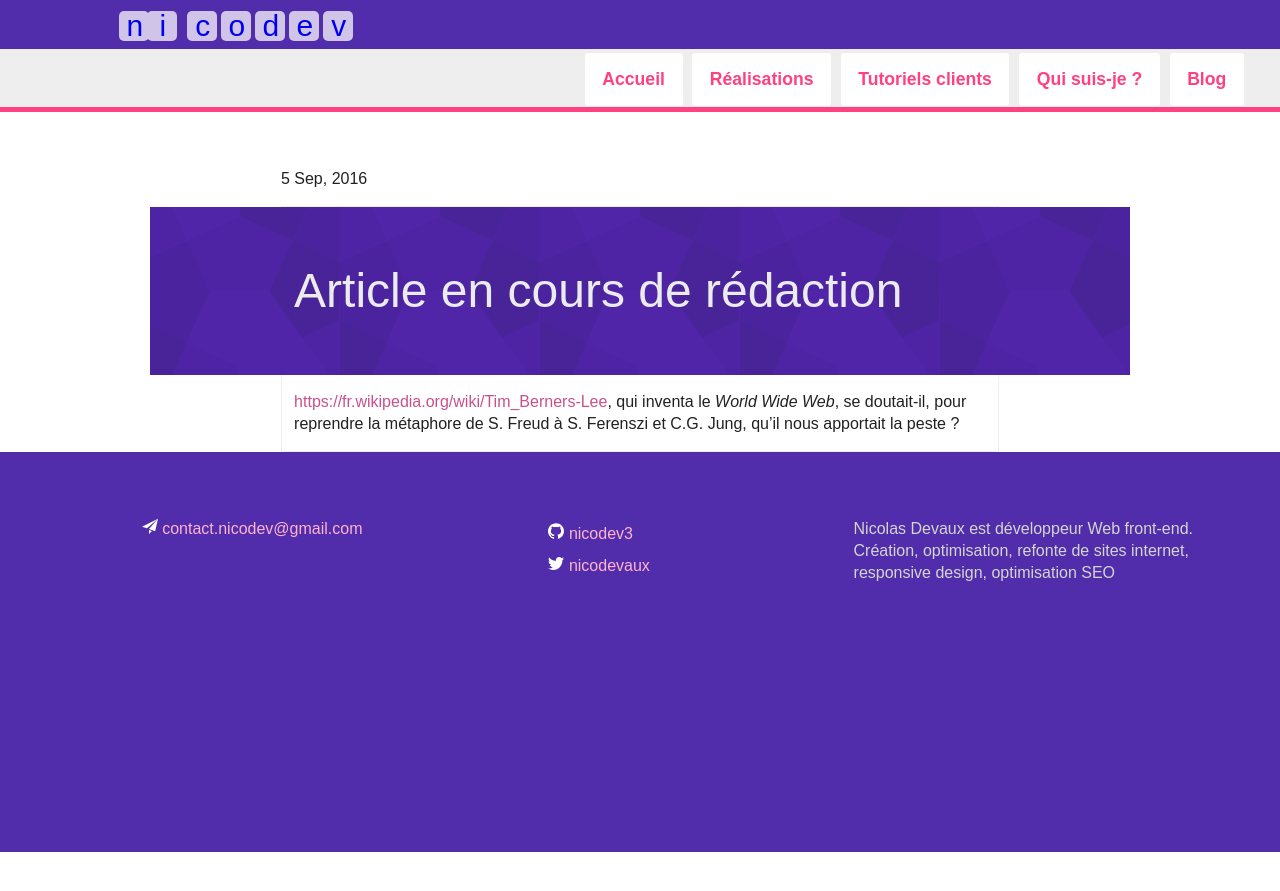
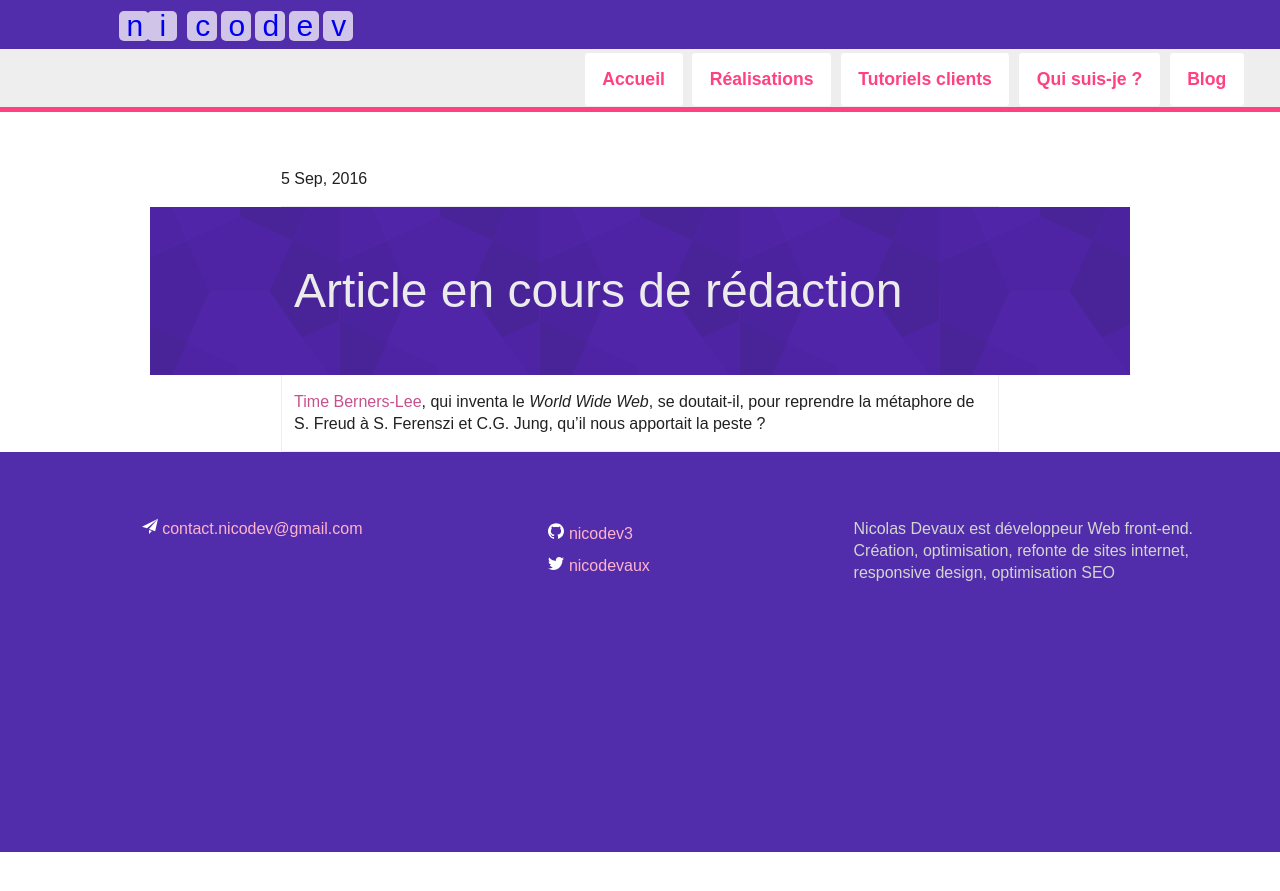
Before and after one commit to nicodev3/nicodev3.github.io, a Jekyll site: the page built from _posts/2016-09-05-site-internet-psychologues.md, in a window 1280 px wide. Shown: the top 891 px of the page. Built offline with Jekyll 4.4.1, drawn with Linux system fonts in a browser that asks for light colours; nearby versions of some CDN libraries; comment, search, counter and statistics services are not loaded.

Commit message:
Update 2016-09-05-site-internet-psychologues.md

```diff
--- a/_posts/2016-09-05-site-internet-psychologues.md
+++ b/_posts/2016-09-05-site-internet-psychologues.md
@@ -10,4 +10,4 @@
 
 # Article en cours de rédaction
 
-[https://fr.wikipedia.org/wiki/Tim_Berners-Lee](Time Berners-Lee), qui inventa le *World Wide Web*, se doutait-il, pour reprendre la métaphore de S. Freud à S. Ferenszi et C.G. Jung, qu'il nous apportait la peste&nbsp;?
+[Time Berners-Lee](https://fr.wikipedia.org/wiki/Tim_Berners-Lee), qui inventa le *World Wide Web*, se doutait-il, pour reprendre la métaphore de S. Freud à S. Ferenszi et C.G. Jung, qu'il nous apportait la peste&nbsp;?
```
